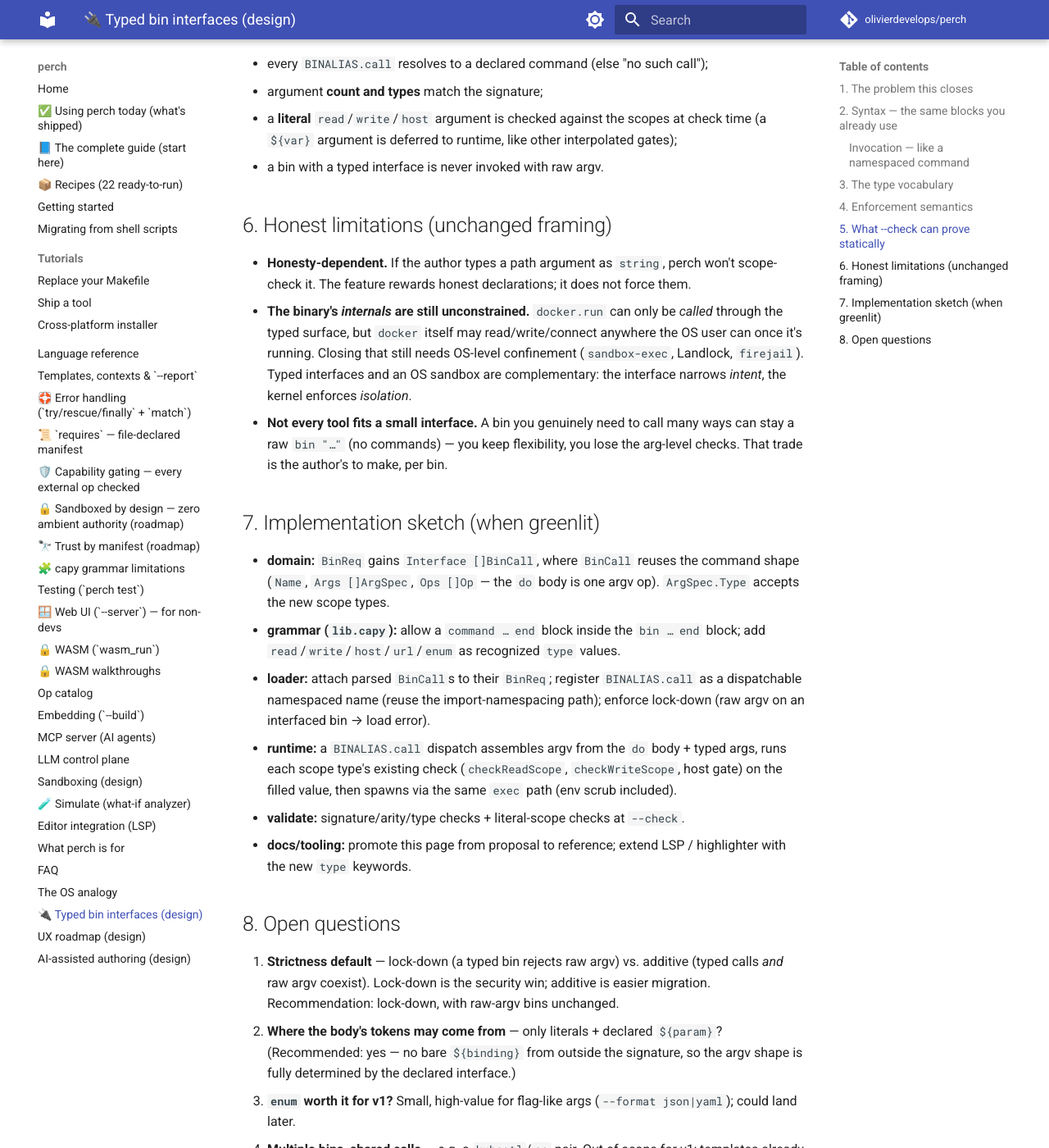
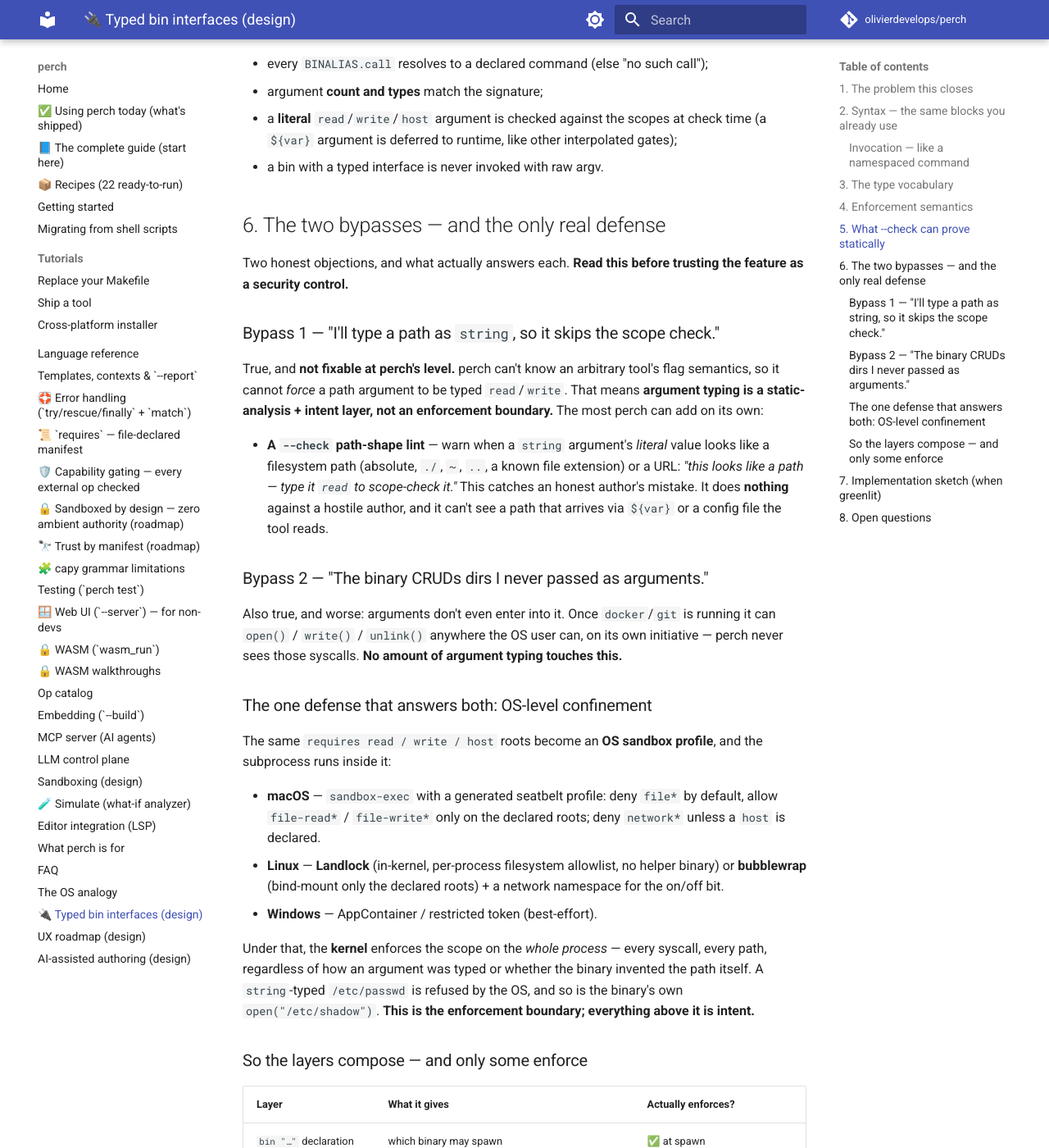
Before and after one commit to olivierdevelops/perch, an MkDocs documentation site: the page built from docs/typed-bins.md, in a window 1280 px wide and 1400 px high, scrolled down 3545 px. Shown: the whole window at 82% size. Built offline with MkDocs 1.6.1 and Material for MkDocs 9.7.7, drawn with Linux system fonts in a browser that asks for light colours; comment, search, counter and statistics services are not loaded; some of the changed text lies outside the part shown.

Commit message:
docs(typed-bins): address the two bypasses honestly
Reviewer questions: (1) an author can type a path as `string` to skip the
scope check; (2) the binary CRUDs dirs never passed as arguments. Both are
real and neither is fixable by argument typing.

Rewrite §6 to state it plainly: argument typing is a static-analysis +
intent layer, NOT an enforcement boundary. The only defense that answers
both bypasses is OS-level confinement (sandbox-exec / Landlock / bubblewrap)
bounded by the same requires read/write/host roots — the kernel enforces the
scope on the whole process regardless of arg types or the binary's own
syscalls. Adds a layers table marking which layers actually enforce, and a
`--check` path-shape lint as honest-mistake (not hostile-author) defense.

Co-Authored-By: Claude Opus 4.7 <noreply@anthropic.com>

```diff
--- a/docs/typed-bins.md
+++ b/docs/typed-bins.md
@@ -152,20 +152,70 @@ real reach into subprocess calls *without running them*:
   gates);
 - a bin with a typed interface is never invoked with raw argv.
 
-## 6. Honest limitations (unchanged framing)
+## 6. The two bypasses — and the only real defense
 
-- **Honesty-dependent.** If the author types a path argument as `string`, perch
-  won't scope-check it. The feature rewards honest declarations; it does not force
-  them.
-- **The binary's *internals* are still unconstrained.** `docker.run` can only be
-  *called* through the typed surface, but `docker` itself may read/write/connect
-  anywhere the OS user can once it's running. Closing that still needs OS-level
-  confinement (`sandbox-exec`, Landlock, `firejail`). Typed interfaces and an OS
-  sandbox are complementary: the interface narrows *intent*, the kernel enforces
-  *isolation*.
+Two honest objections, and what actually answers each. **Read this before
+trusting the feature as a security control.**
+
+### Bypass 1 — "I'll type a path as `string`, so it skips the scope check."
+
+True, and **not fixable at perch's level.** perch can't know an arbitrary tool's
+flag semantics, so it cannot *force* a path argument to be typed `read`/`write`.
+That means **argument typing is a static-analysis + intent layer, not an
+enforcement boundary.** The most perch can add on its own:
+
+- **A `--check` path-shape lint** — warn when a `string` argument's *literal* value
+  looks like a filesystem path (absolute, `./`, `~`, `..`, a known file extension)
+  or a URL: *"this looks like a path — type it `read` to scope-check it."* This
+  catches an honest author's mistake. It does **nothing** against a hostile author,
+  and it can't see a path that arrives via `${var}` or a config file the tool reads.
+
+### Bypass 2 — "The binary CRUDs dirs I never passed as arguments."
+
+Also true, and worse: arguments don't even enter into it. Once `docker`/`git` is
+running it can `open()` / `write()` / `unlink()` anywhere the OS user can, on its
+own initiative — perch never sees those syscalls. **No amount of argument typing
+touches this.**
+
+### The one defense that answers both: OS-level confinement
+
+The same `requires read / write / host` roots become an **OS sandbox profile**, and
+the subprocess runs inside it:
+
+- **macOS** — `sandbox-exec` with a generated seatbelt profile: deny `file*` by
+  default, allow `file-read*` / `file-write*` only on the declared roots; deny
+  `network*` unless a `host` is declared.
+- **Linux** — **Landlock** (in-kernel, per-process filesystem allowlist, no helper
+  binary) or **bubblewrap** (bind-mount only the declared roots) + a network
+  namespace for the on/off bit.
+- **Windows** — AppContainer / restricted token (best-effort).
+
+Under that, the **kernel** enforces the scope on the *whole process* — every
+syscall, every path, regardless of how an argument was typed or whether the binary
+invented the path itself. A `string`-typed `/etc/passwd` is refused by the OS, and
+so is the binary's own `open("/etc/shadow")`. **This is the enforcement boundary;
+everything above it is intent.**
+
+### So the layers compose — and only some enforce
+
+| Layer | What it gives | Actually enforces? |
+|---|---|---|
+| `bin "…"` declaration | which binary may spawn | ✅ at spawn (`bin_not_declared`) |
+| env scrub | no undeclared secrets in the subprocess env | ✅ |
+| **typed interface** (this doc) | static-checkable call shape; scoped *intent*; a narrow, legible surface | ⚠️ honesty-dependent — **not** a boundary |
+| **OS confinement** (roadmap) | the binary physically cannot touch undeclared paths/network | ✅ kernel-enforced |
+
+Typed interfaces make a file's intent **legible and statically checkable**; OS
+confinement makes it **true** even against a dishonest author or a binary acting on
+its own. Ship them together. **Neither alone is a sandbox — and the typed interface
+is the weaker, advisory half.** Anywhere this doc says "checked before spawn," read
+it as "checked for the *declared* arguments"; the *process* is only truly bounded
+once OS confinement lands.
+
 - **Not every tool fits a small interface.** A bin you genuinely need to call many
   ways can stay a raw `bin "…"` (no commands) — you keep flexibility, you lose the
-  arg-level checks. That trade is the author's to make, per bin.
+  arg-level *intent* checks. Under OS confinement that trade costs you nothing on
+  the enforcement side: the kernel bounds the raw-args bin just the same.
 
 ## 7. Implementation sketch (when greenlit)
 
```
